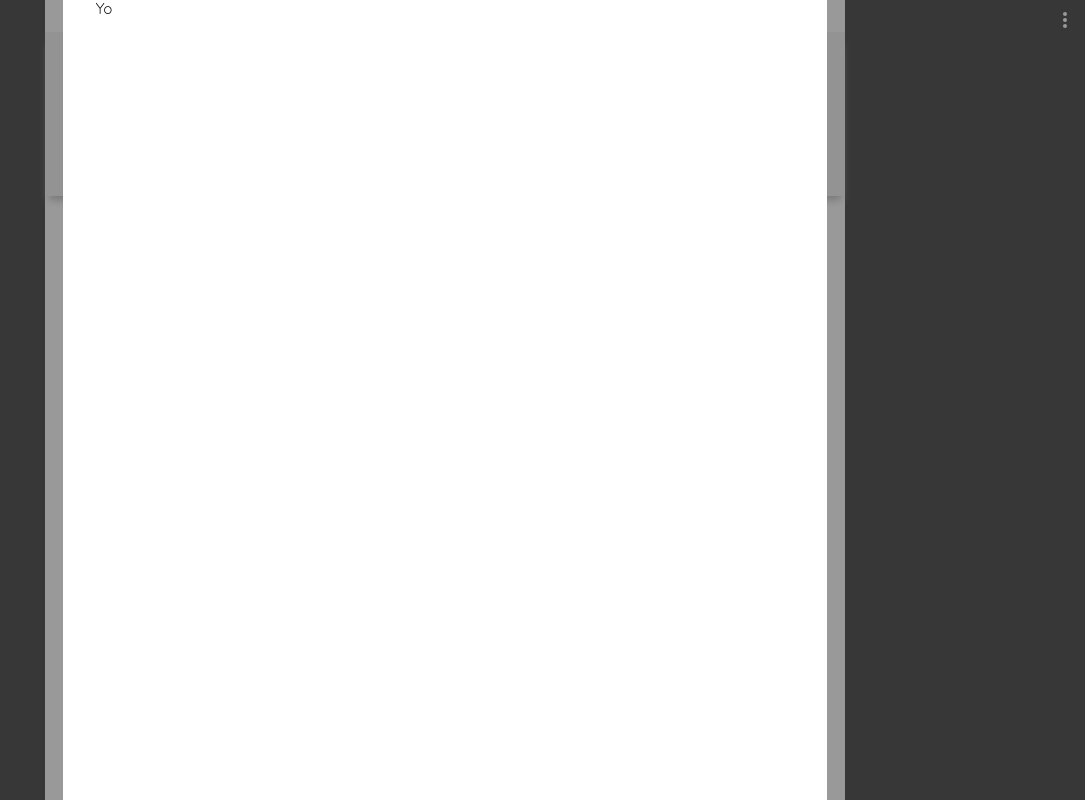
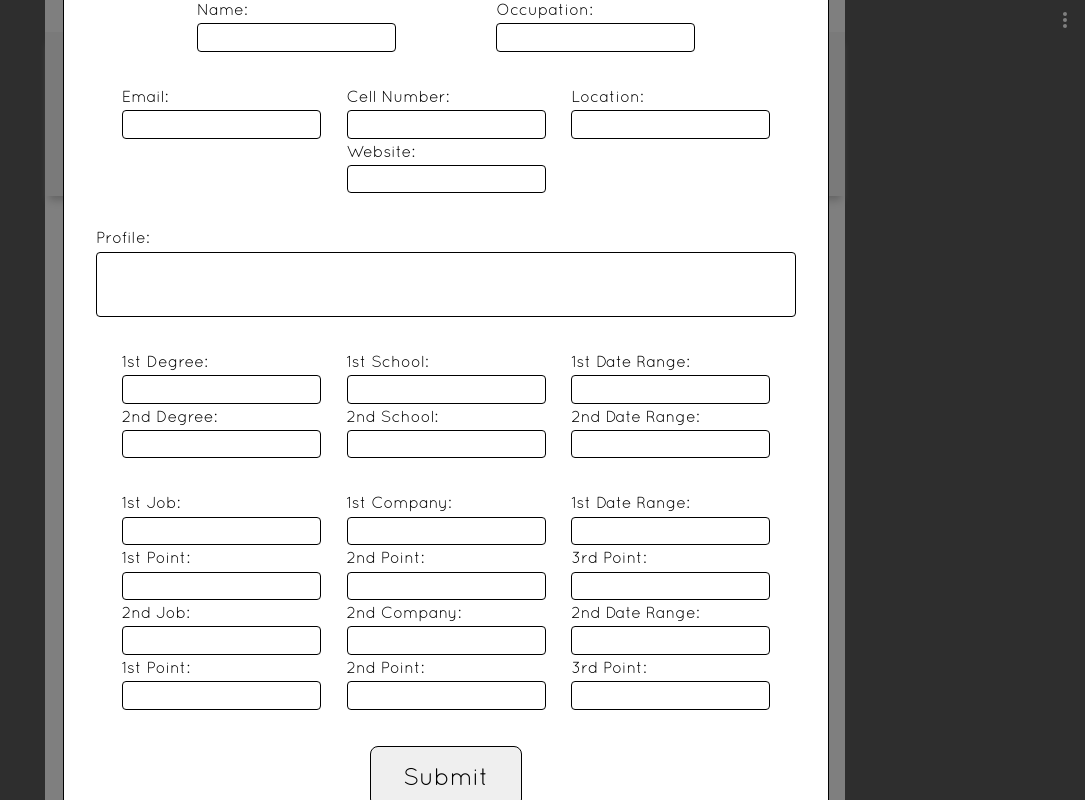
Before and after one commit to iamgame3/cv-application, a React (Create React App) app: page / in a window 1280 px wide. Both pictures are taken after a click on the picture 1260 px from the left and 20 px from the top of the page. Shown: the top 800 px of the page, without its empty margins (195-1280 px from the left). Built offline with nearby package versions, Linux system fonts and the light colour scheme; the HTML template or start-up script is replaced by a standard one.

Commit message:
Add inputs and non-functional submit button to edit modal

```diff
--- a/src/app-components/edit-modal.js
+++ b/src/app-components/edit-modal.js
@@ -34,10 +34,204 @@ class EditModal extends Component {
           className="edit-button"
           onClick={this.modalRevealer}
           src={settingsIcon}
-          alt="Icon of vertical 3 dots."
+          alt="Icon of 3 vertical dots."
         />
         <div className="edit-modal-background" />
-        <div className="edit-modal">Yo</div>
+        <div className="edit-modal">
+          <form>
+            <div className="title-input">
+              <div className="form-input">
+                <legend htmlFor="name-input">Name:</legend>
+                <input type="text" name="name-input" id="name-input" />
+              </div>
+              <div className="form-input">
+                <legend htmlFor="job-input">Occupation:</legend>
+                <input type="text" name="job-input" id="job-input" />
+              </div>
+            </div>
+            <div className="contact-info-input">
+              <div className="form-input">
+                <legend htmlFor="email-input">Email:</legend>
+                <input type="text" name="email-input" id="email-input" />
+              </div>
+              <div className="form-input">
+                <legend htmlFor="cellphone-input">Cell Number:</legend>
+                <input
+                  type="text"
+                  name="cellphone-input"
+                  id="cellphone-input"
+                />
+              </div>
+              <div className="form-input">
+                <legend htmlFor="location-input">Location:</legend>
+                <input type="text" name="location-input" id="location-input" />
+              </div>
+              <div className="form-input">
+                <legend htmlFor="website-input">Website:</legend>
+                <input type="text" name="website-input" id="website-input" />
+              </div>
+            </div>
+            <div className="profile-input">
+              <div className="form-input">
+                <legend htmlFor="profile-input">Profile:</legend>
+                <textarea rows="3" name="name-input" id="name-input" />
+              </div>
+            </div>
+            <div className="education-input">
+              <div className="form-input">
+                <legend htmlFor="degree-one-input">1st Degree:</legend>
+                <input
+                  type="text"
+                  name="degree-one-input"
+                  id="degree-one-input"
+                />
+              </div>
+              <div className="form-input">
+                <legend htmlFor="school-one-input">1st School:</legend>
+                <input
+                  type="text"
+                  name="school-one-input"
+                  id="school-one-input"
+                />
+              </div>
+              <div className="form-input">
+                <legend htmlFor="school-date-range-one-input">
+                  1st Date Range:
+                </legend>
+                <input
+                  type="text"
+                  name="school-date-range-one-input"
+                  id="school-date-range-one-input"
+                />
+              </div>
+              <div className="form-input">
+                <legend htmlFor="degree-two-input">2nd Degree:</legend>
+                <input
+                  type="text"
+                  name="degree-two-input"
+                  id="degree-two-input"
+                />
+              </div>
+              <div className="form-input">
+                <legend htmlFor="school-two-input">2nd School:</legend>
+                <input
+                  type="text"
+                  name="school-two-input"
+                  id="school-two-input"
+                />
+              </div>
+              <div className="form-input">
+                <legend htmlFor="school-date-range-two-input">
+                  2nd Date Range:
+                </legend>
+                <input
+                  type="text"
+                  name="school-date-range-two-input"
+                  id="school-date-range-two-input"
+                />
+              </div>
+            </div>
+            <div className="experience-input">
+              <div className="form-input">
+                <legend htmlFor="job-one-input">1st Job:</legend>
+                <input type="text" name="job-one-input" id="job-one-input" />
+              </div>
+              <div className="form-input">
+                <legend htmlFor="company-one-input">1st Company:</legend>
+                <input
+                  type="text"
+                  name="company-one-input"
+                  id="company-one-input"
+                />
+              </div>
+              <div className="form-input">
+                <legend htmlFor="job-date-range-one-input">
+                  1st Date Range:
+                </legend>
+                <input
+                  type="text"
+                  name="job-date-range-one-input"
+                  id="job-date-range-one-input"
+                />
+              </div>
+              <div className="form-input">
+                <legend htmlFor="job-one-point-one-input">1st Point:</legend>
+                <input
+                  type="text"
+                  name="job-one-point-one-input"
+                  id="job-one-point-one-input"
+                />
+              </div>
+              <div className="form-input">
+                <legend htmlFor="job-one-point-two-input">2nd Point:</legend>
+                <input
+                  type="text"
+                  name="job-one-point-two-input"
+                  id="job-one-point-two-input"
+                />
+              </div>
+              <div className="form-input">
+                <legend htmlFor="job-one-point-three-input">3rd Point:</legend>
+                <input
+                  type="text"
+                  name="job-one-point-three-input"
+                  id="job-one-point-three-input"
+                />
+              </div>
+              <div className="form-input">
+                <legend htmlFor="job-two-input">2nd Job:</legend>
+                <input type="text" name="job-two-input" id="job-two-input" />
+              </div>
+              <div className="form-input">
+                <legend htmlFor="company-two-input">2nd Company:</legend>
+                <input
+                  type="text"
+                  name="company-two-input"
+                  id="company-two-input"
+                />
+              </div>
+              <div className="form-input">
+                <legend htmlFor="job-date-range-two-input">
+                  2nd Date Range:
+                </legend>
+                <input
+                  type="text"
+                  name="job-date-range-two-input"
+                  id="job-date-range-two-input"
+                />
+              </div>
+              <div className="form-input">
+                <legend htmlFor="job-two-point-one-input">1st Point:</legend>
+                <input
+                  type="text"
+                  name="job-two-point-one-input"
+                  id="job-two-point-one-input"
+                />
+              </div>
+              <div className="form-input">
+                <legend htmlFor="job-two-point-two-input">2nd Point:</legend>
+                <input
+                  type="text"
+                  name="job-two-point-two-input"
+                  id="job-two-point-two-input"
+                />
+              </div>
+              <div className="form-input">
+                <legend htmlFor="job-two-point-three-input">3rd Point:</legend>
+                <input
+                  type="text"
+                  name="job-two-point-three-input"
+                  id="job-two-point-three-input"
+                />
+              </div>
+            </div>
+            <div className="submit-button-container">
+              <button type="button" className="submit-button">
+                Submit
+              </button>
+            </div>
+          </form>
+        </div>
       </>
     );
   }
--- a/src/index.css
+++ b/src/index.css
@@ -40,6 +40,22 @@ legend {
   font-family: "quicksandregular", Arial, Helvetica, sans-serif;
 }
 
+legend {
+  margin-bottom: 4px;
+}
+
+input,
+textarea {
+  margin-bottom: 4px;
+  padding: 4px;
+  border: 1px solid black;
+  border-radius: 4px;
+}
+
+textarea {
+  resize: none;
+}
+
 .edit-button {
   position: absolute;
   top: 8px;
@@ -54,7 +70,7 @@ legend {
   visibility: hidden;
   width: 100vw;
   height: 100vh;
-  background-color: rgba(0, 0, 0, 0.4);
+  background-color: rgba(0, 0, 0, 0.5);
 }
 
 .edit-modal {
@@ -66,6 +82,53 @@ legend {
   width: 700px;
   height: 800px;
   background-color: white;
+  border: 1px solid black;
+  border-radius: 16px;
+}
+
+.form-input {
+  display: flex;
+  flex-direction: column;
+}
+
+.title-input,
+.contact-info-input,
+.education-input,
+.experience-input {
+  display: flex;
+  justify-content: space-evenly;
+  margin-bottom: 32px;
+}
+
+.contact-info-input,
+.education-input,
+.experience-input {
+  flex-wrap: wrap;
+}
+
+.profile-input {
+  margin-bottom: 32px;
+}
+
+.submit-button-container {
+  display: flex;
+  justify-content: center;
+}
+
+.submit-button {
+  padding: 16px 32px 16px 32px;
+  border: 1px solid black;
+  border-radius: 8px;
+  font-size: 24px;
+  cursor: pointer;
+}
+
+.submit-button:hover {
+  background-color: rgb(224, 224, 224);
+}
+
+.submit-button:active {
+  background-color: rgb(214, 214, 214);
 }
 
 body {
```
